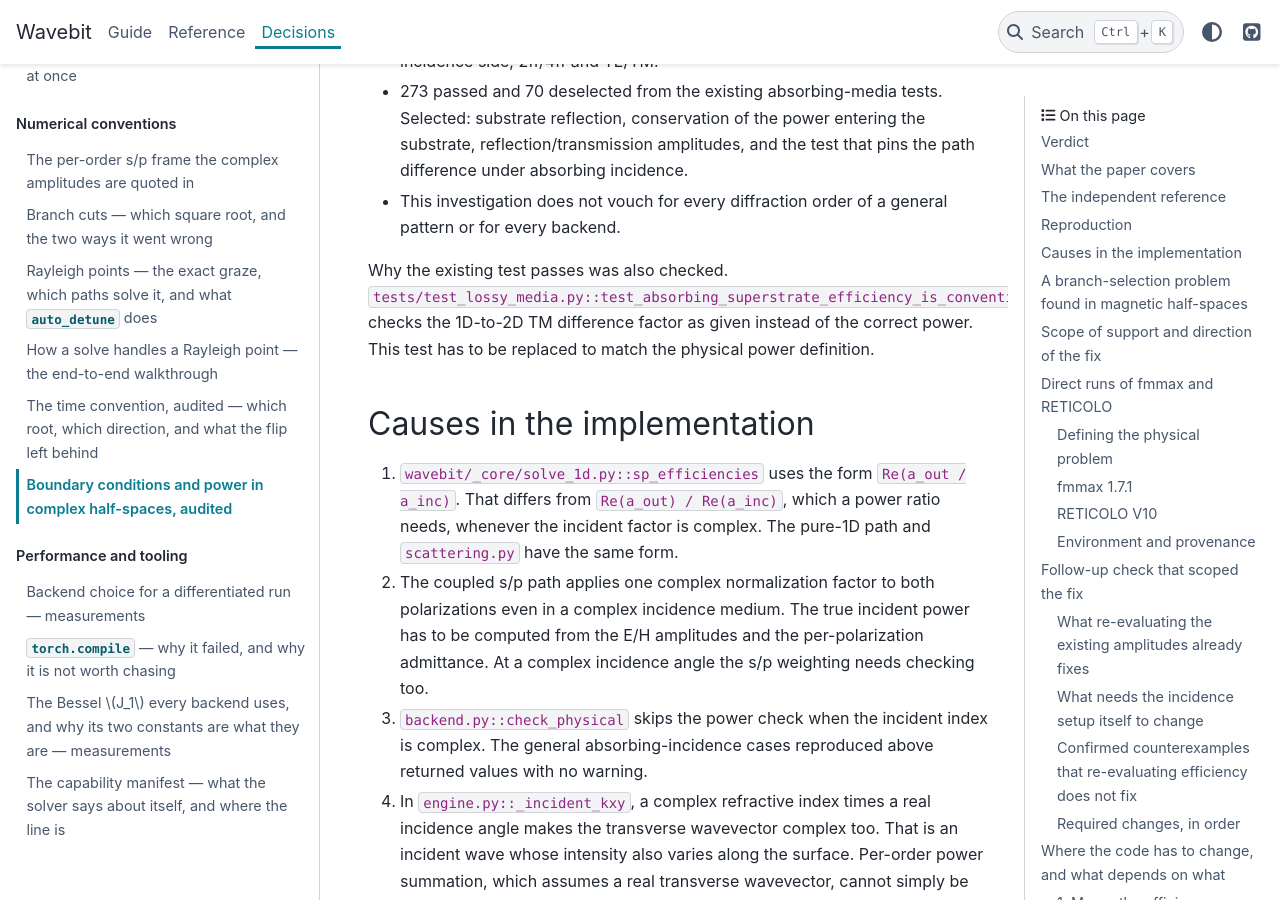
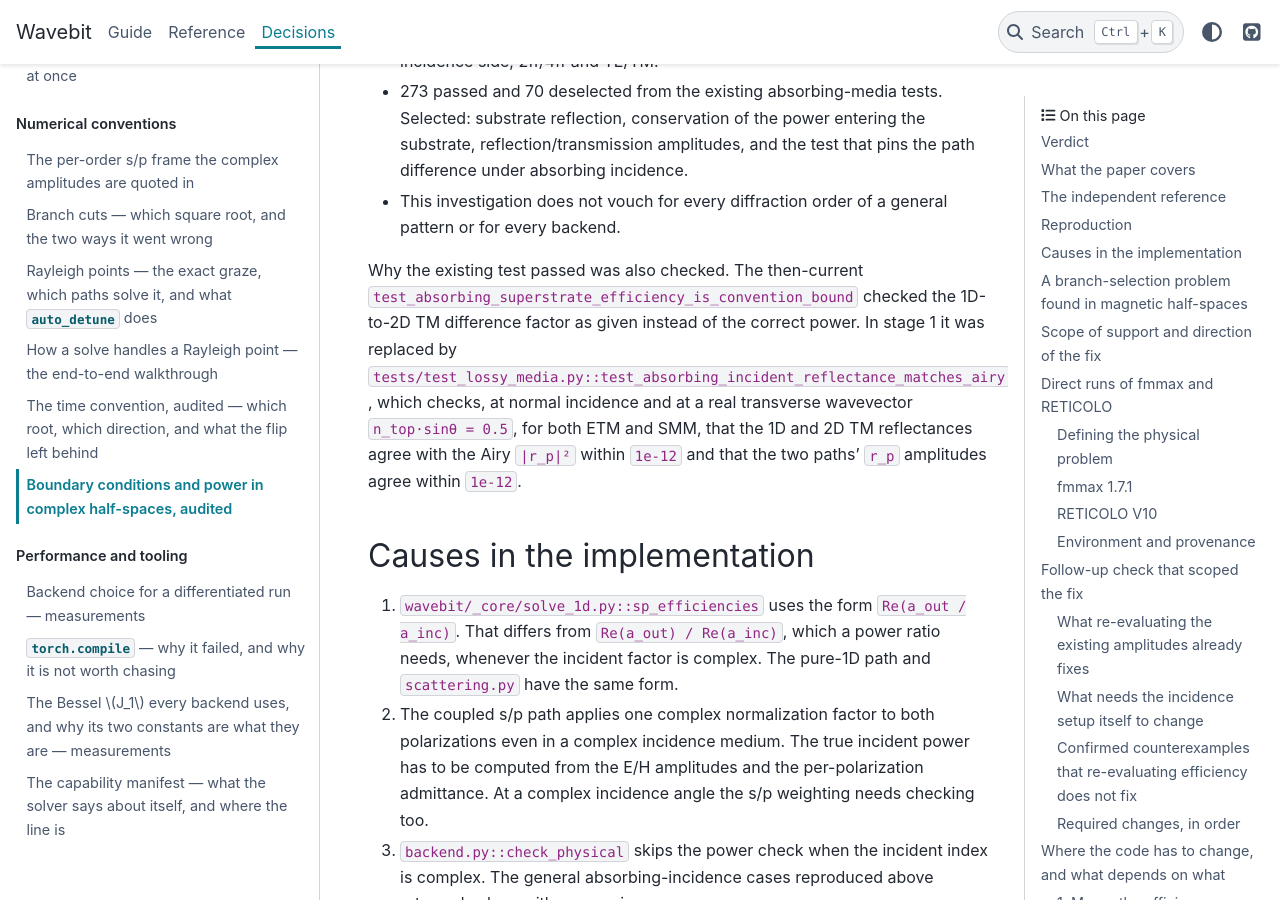
Before and after one commit to fieldalgo/wavebit, a Sphinx documentation site: the page built from docs/half-space-power-audit.md, in a window 1280 px wide and 900 px high, scrolled down 4281 px. Built offline with Sphinx 7.4.7 and the PyData theme 0.15.4, drawn with Linux system fonts in a browser that asks for light colours; some of the changed text lies outside the part shown.

Commit message:
docs: point the absorbing-incidence audits at the test that replaced the factor pin
ee31979 replaced test_absorbing_superstrate_efficiency_is_convention_bound
with test_absorbing_incident_reflectance_matches_airy when it unified the
power normalization, but two audits still named the old test as
`file.py::symbol`, so test_docs_contract failed on develop itself.

The replacement asserts the opposite of the old test: the pure-1D and
coupled TM reflectances both equal the Airy |r_p|^2 to 1e-12 (normal
incidence and a real n_top*sin(theta) = 0.5, ETM and SMM), not that they
differ by |n_top|^2 Re(n_top^-2). So the prose changes with the pointer:

- half-space-power-audit.md: the two places that recorded the old test's
  pre-fix state now say it was replaced in stage 1, name the replacement
  and what it checks. The :424 line reference is marked as a1d23fc's.
- time-convention-audit.md §7: the 08-12 box no longer says the factor
  is pinned. It says the 09-22 note superseded that reading, names the
  replacement, and notes that the box's theta = 0.6 measurement no longer
  reruns as written: it used k_x/k0 = n_top sin(theta) = 0.847+0.169i,
  while a real theta in an absorbing medium is now a phase angle with a
  real k_x (0.854 at that input).

Co-Authored-By: Claude Opus 5.5 <noreply@anthropic.com>

```diff
--- a/docs/half-space-power-audit.md
+++ b/docs/half-space-power-audit.md
@@ -150,10 +150,13 @@ What this investigation checked:
 - This investigation does not vouch for every diffraction order of a general pattern or for
   every backend.
 
-Why the existing test passes was also checked.
-`tests/test_lossy_media.py::test_absorbing_superstrate_efficiency_is_convention_bound` checks
-the 1D-to-2D TM difference factor as given instead of the correct power. This test has to be
-replaced to match the physical power definition.
+Why the existing test passed was also checked. The then-current
+`test_absorbing_superstrate_efficiency_is_convention_bound` checked the 1D-to-2D TM difference
+factor as given instead of the correct power. In stage 1 it was replaced by
+`tests/test_lossy_media.py::test_absorbing_incident_reflectance_matches_airy`, which checks, at
+normal incidence and at a real transverse wavevector `n_top·sinθ = 0.5`, for both ETM and SMM,
+that the 1D and 2D TM reflectances agree with the Airy `|r_p|²` within `1e-12` and that the two
+paths' `r_p` amplitudes agree within `1e-12`.
 
 ## Causes in the implementation
 
@@ -599,10 +602,12 @@ representation of internal finite layers have to be kept distinct.
 ### 5. Order of the fix and pass criteria
 
 1. Add a regression that catches the existing error with independent boundary-condition/Airy
-   power. The current `test_absorbing_superstrate_efficiency_is_convention_bound` at
-   `tests/test_lossy_media.py:424` pins the wrong inter-path ratio, and the follow-up check
+   power. At the time of the investigation (`a1d23fc`),
+   `test_absorbing_superstrate_efficiency_is_convention_bound` at
+   `tests/test_lossy_media.py:424` pinned the wrong inter-path ratio, and the follow-up check
    also saw **1 passed**. Replace that check with a path-agreement check under the new power
-   definition.
+   definition. (Replaced in stage 1 by
+   `tests/test_lossy_media.py::test_absorbing_incident_reflectance_matches_airy`.)
 2. Fix the shared power function and every efficiency call site. Fix the multi-incidence column
    error of the pure-polarization results with its own regression. Efficiencies for the same
    input must agree across `answers='efficiency'/'amplitude'/'field'`.
```
Also changed, not shown: docs/time-convention-audit.md (+13 -2 lines).
